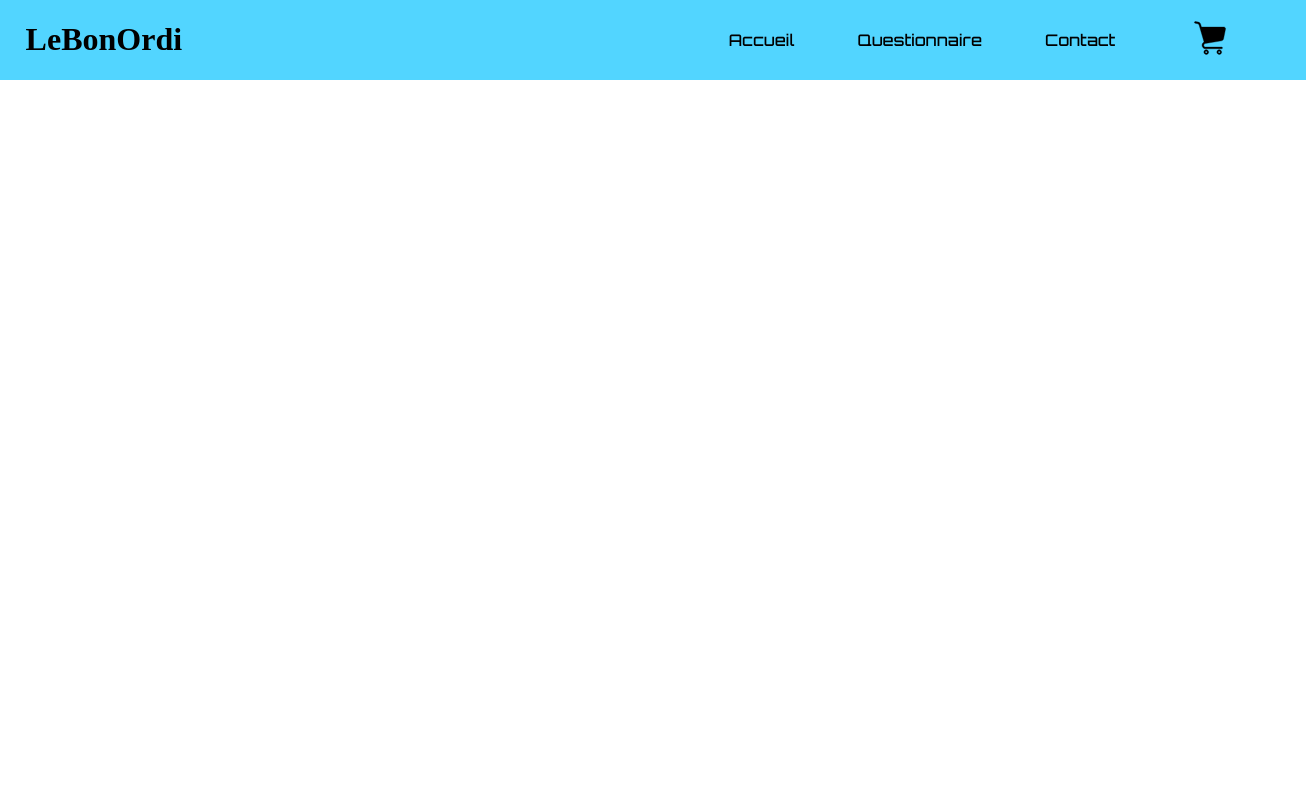
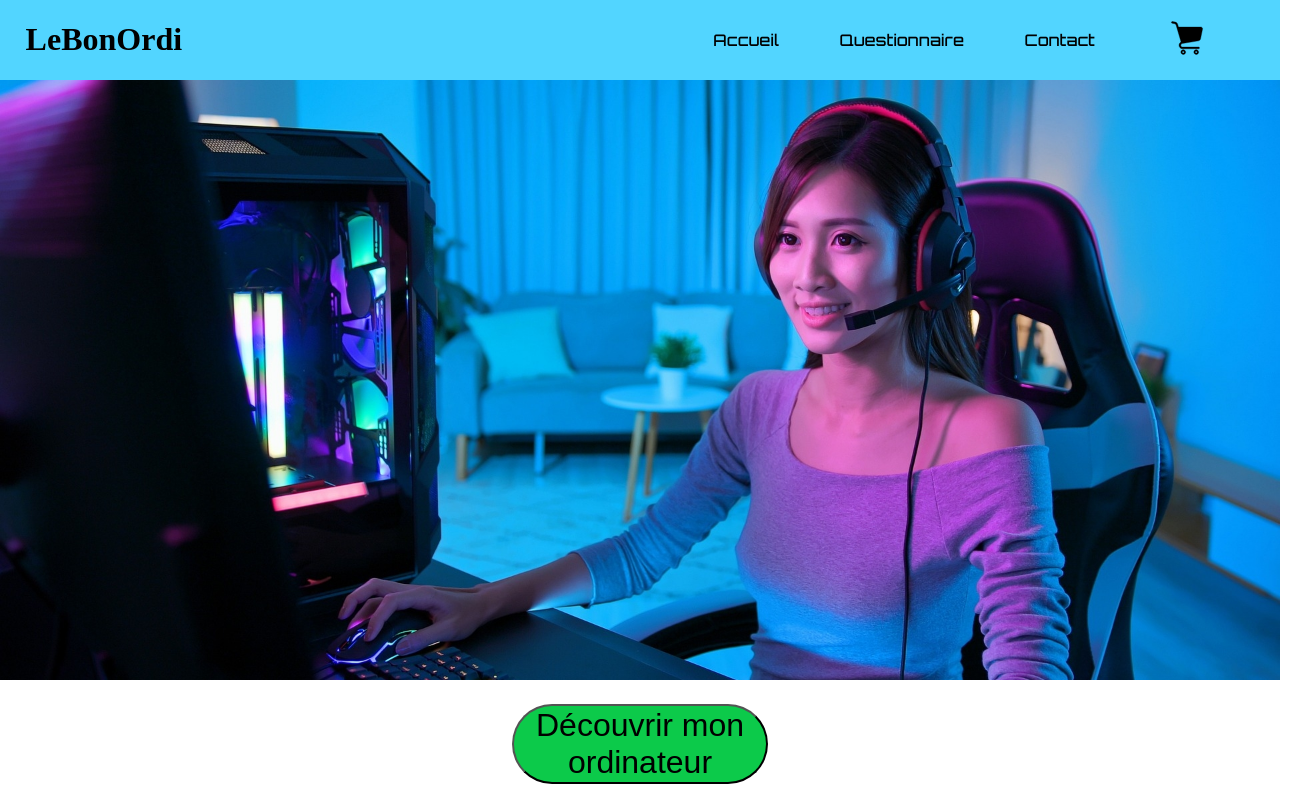
Before and after one commit to ArtyMartin/lebonordi, an Angular app: page / in a window 1280 px wide. Shown: the whole page, 1306 px wide, since content can reach past the window. Built offline with nearby package versions, Linux system fonts and the light colour scheme; a web font is replaced by a local one.

Commit message:
HomePage

```diff
--- a/src/app/app-routing.module.ts
+++ b/src/app/app-routing.module.ts
@@ -8,7 +8,7 @@ import { PanierComponent } from './panier/panier.component';
 import { CartService } from './cart.service';
 
 const routes: Routes = [
-  {path: '*', component: HomeComponent},
+  {path: '', component: HomeComponent},
   {path: 'home', component: HomeComponent},
   {path: 'propositions', component: PropositionComponent },
   {path: 'questionaire', component: QuestionnaireComponent },
--- a/src/app/header/header.component.css
+++ b/src/app/header/header.component.css
@@ -8,7 +8,7 @@
 
 header {
     background-color: #52D5FF;
-    width: 100%;
+    width: auto;
     display: flex;
     padding-left: 2%;
     justify-content: space-between;
--- a/src/app/header/header.component.html
+++ b/src/app/header/header.component.html
@@ -1,7 +1,7 @@
 <header>
     <h1 class="title">LeBonOrdi</h1>
     <div class="buton">
-        <a class="buton1" href="./">Accueil</a>
+        <a class="buton1" href="./home">Accueil</a>
         <a class="buton2" href="./questionaire">Questionnaire</a>
         <a class="buton3" href="./contact">Contact</a>
         <a class="buton4" href="./panier">
--- a/src/app/home/home.component.css
+++ b/src/app/home/home.component.css
@@ -0,0 +1,26 @@
+img {
+    width: 100vw; /* 100% de la largeur de l'écran */
+    height: 75vh; /* 50% de la hauteur de l'écran */
+    object-fit: cover; /* Redimensionner l'image pour remplir les dimensions spécifiées */
+}
+
+button {
+    margin-top: 3vh;
+    width: 20vw;
+    height: 10vh;
+    background-color: #0CCA4A;
+    border-radius: 50px;
+
+}
+a {
+    text-decoration: none;
+    font-size: xx-large;
+    color: black;
+}
+
+div {
+    display: flex;
+    width: 100%;
+    justify-content: center;
+    flex-wrap: wrap;
+}
--- a/src/app/home/home.component.html
+++ b/src/app/home/home.component.html
@@ -1,3 +1,6 @@
 <div>
-    <img [src]="cheminImage" alt="Not found"/>
+    <img src="../../assets/images/gamignSetup.png" alt="">
+    <button>
+        <a href="./questionaire">Découvrir mon ordinateur</a>
+    </button>
 </div>
```
Also changed, not shown: src/assets/images/gamignSetup.png (renamed from src/app/home/Images/gamignSetup.png).
